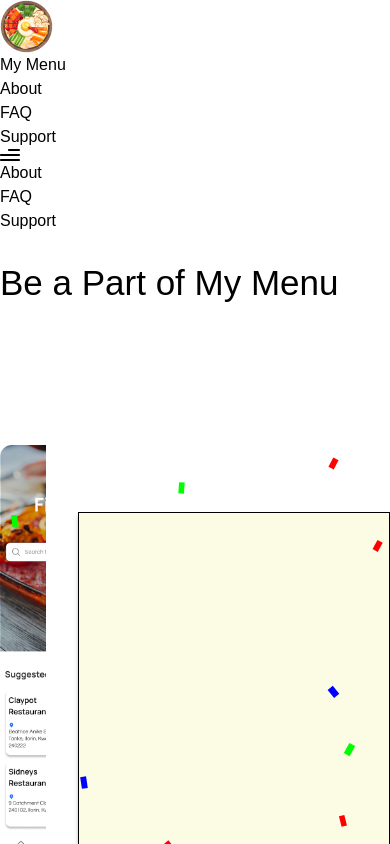
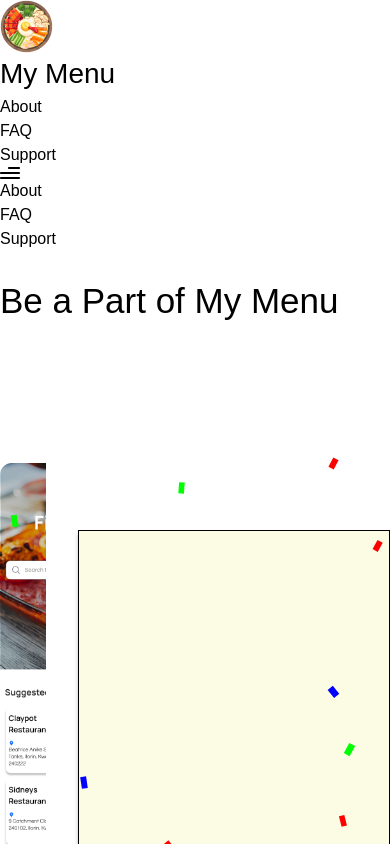
Before and after one commit to sefeoluwa/menu-app, a React (Vite) app: page / in a window 390 px wide. Shown: the top 844 px of the page. Built offline with nearby package versions, Linux system fonts and the light colour scheme.

Commit message:
changed font-size for navbar logo on mobiles

```diff
--- a/src/components/Navbar.jsx
+++ b/src/components/Navbar.jsx
@@ -25,7 +25,7 @@ const Navbar = () => {
           }}
         >
           <img src={logo} alt="my menu logo" className="w-9 h-9 object-contain" />
-          <p className="text-[30px] font-bold cursor-pointer">My Menu</p>
+          <p className="text-[30px] font-bold cursor-pointer app-logo">My Menu</p>
         </Link>
       </div>
 
--- a/src/index.css
+++ b/src/index.css
@@ -53,6 +53,10 @@
 
 
   @media screen and (max-width:800px) {
+
+    .app-logo{
+      font-size: 28px;
+    }
 
     .hero-heading{
       font-size: min(35px, 40px);
```
